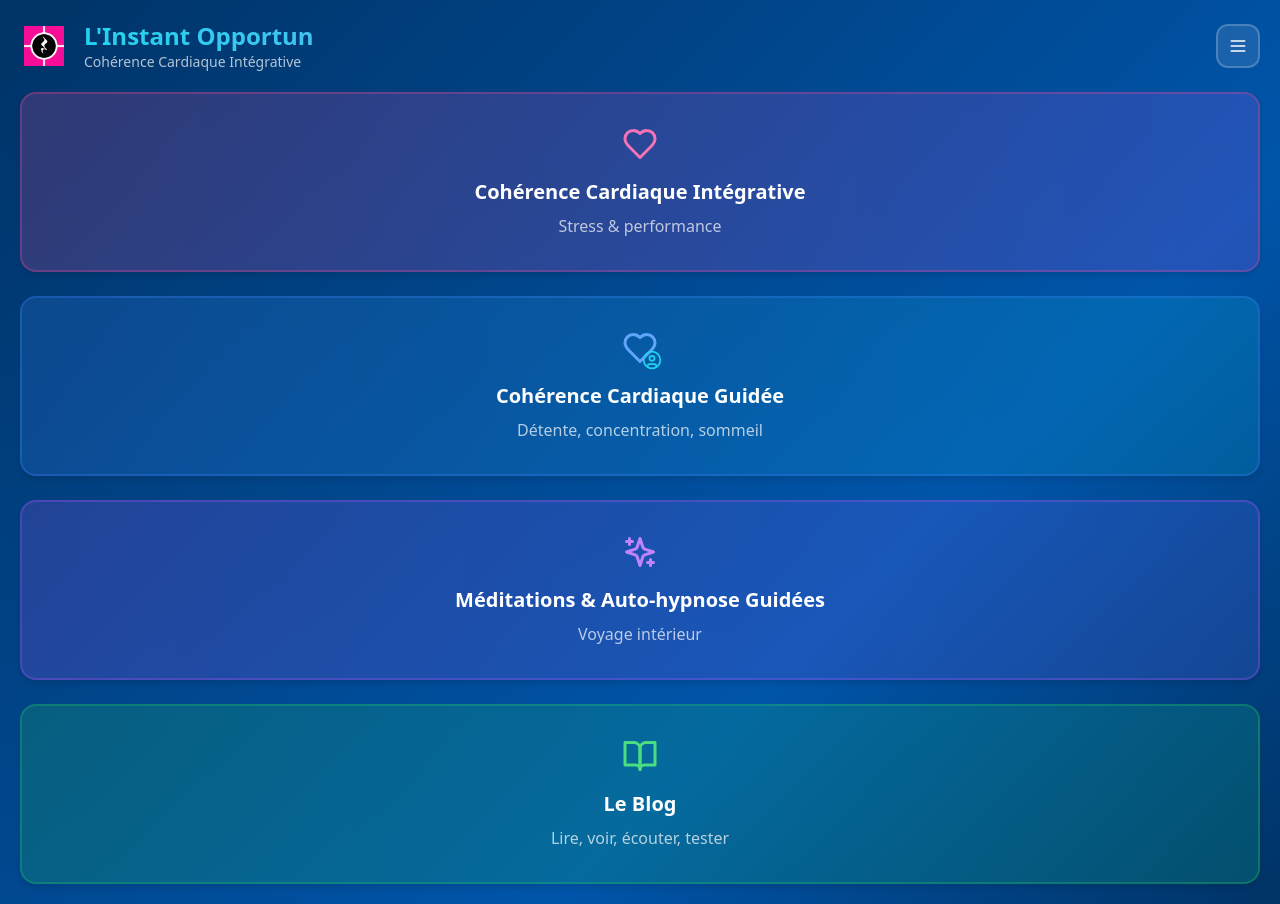
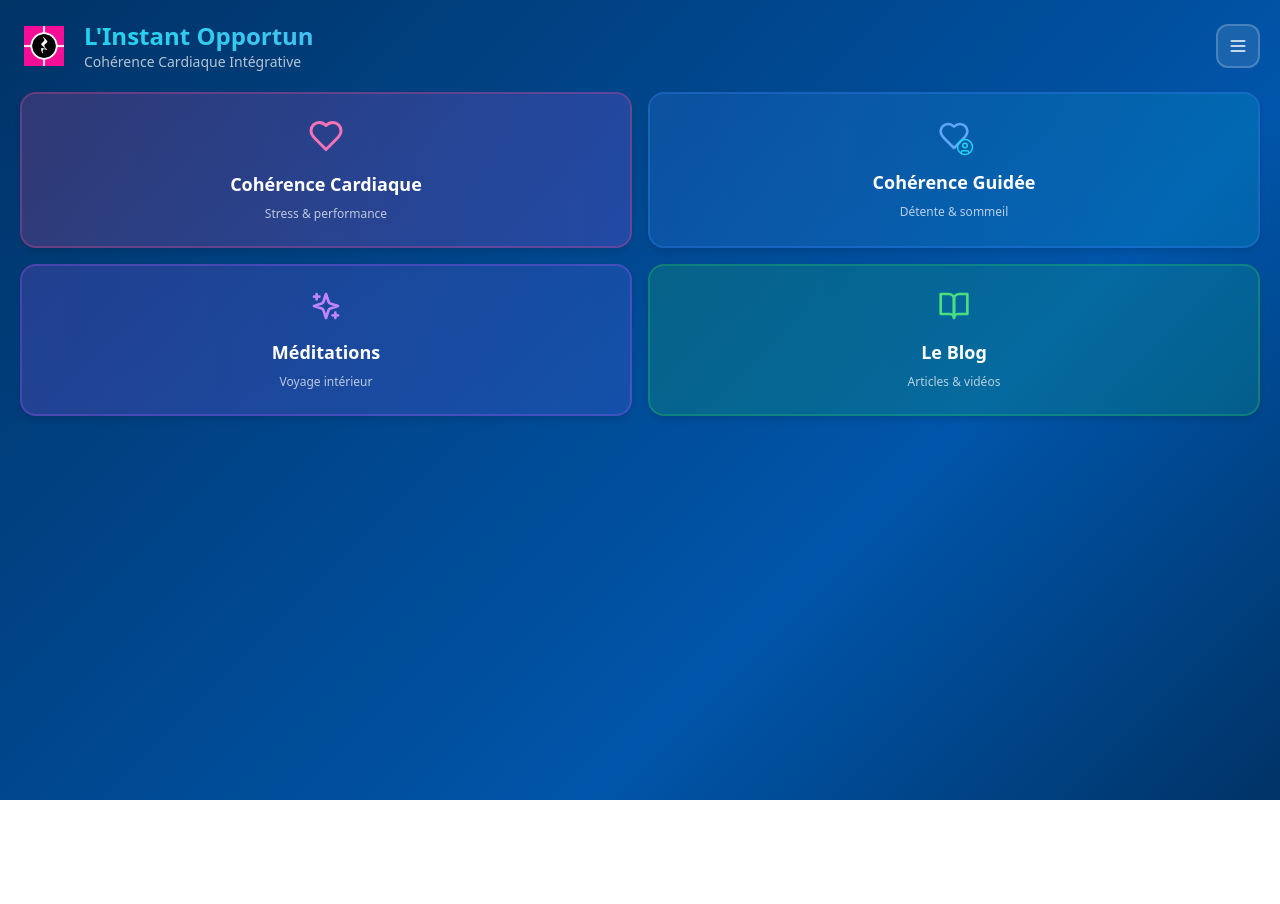
Before and after one commit to TITCLAIRE/lyne-up, a React (Vite) app: page / in a window 1280 px wide. After the commit the page ends 800 px from the top, so only its background shows below. Built offline with nearby package versions, Linux system fonts and the light colour scheme.

Commit message:
Modifier la mise en page pour 2 cartes par ligne

```diff
--- a/src/index.css
+++ b/src/index.css
@@ -400,7 +400,7 @@
   box-shadow: 0 4px 6px rgba(0, 0, 0, 0.1);
   text-decoration: none;
   color: white;
-  min-height: 180px;
+  min-height: 150px;
 }
 
 .home-card:hover {
--- a/src/pages/HomeScreen.jsx
+++ b/src/pages/HomeScreen.jsx
@@ -6,39 +6,39 @@ import { useAppStore } from '../store/appStore';
 export default function HomeScreen() {
   return (
     <div className="px-5 pb-5">
-      <div className="grid gap-6">
+      <div className="grid grid-cols-2 gap-4">
         <Link to="/intro/libre" className="home-card bg-gradient-to-r from-pink-500/20 to-purple-500/20 border-2 border-pink-500/30">
           <div className="flex flex-col items-center justify-center h-full p-6 text-center">
             <Heart size={36} className="mb-4 text-pink-400" />
-            <h2 className="text-xl font-bold mb-2">Cohérence Cardiaque Intégrative</h2>
-            <span className="text-white/70">Stress & performance</span>
+            <h2 className="text-lg font-bold mb-1">Cohérence Cardiaque</h2>
+            <span className="text-white/70 text-xs">Stress & performance</span>
           </div>
         </Link>
 
         <Link to="/intro/guidees" className="home-card bg-gradient-to-r from-blue-500/20 to-cyan-500/20 border-2 border-blue-500/30">
           <div className="flex flex-col items-center justify-center h-full p-6 text-center">
             <div className="relative mb-4">
-              <Heart size={36} className="text-blue-400" />
-              <UserCircle size={20} className="absolute -bottom-1 -right-1 text-cyan-400" />
+              <Heart size={32} className="text-blue-400" />
+              <UserCircle size={18} className="absolute -bottom-1 -right-1 text-cyan-400" />
             </div>
-            <h2 className="text-xl font-bold mb-2">Cohérence Cardiaque Guidée</h2>
-            <span className="text-white/70">Détente, concentration, sommeil</span>
+            <h2 className="text-lg font-bold mb-1">Cohérence Guidée</h2>
+            <span className="text-white/70 text-xs">Détente & sommeil</span>
           </div>
         </Link>
 
         <Link to="/intro/voyage" className="home-card bg-gradient-to-r from-purple-500/20 to-indigo-500/20 border-2 border-purple-500/30">
           <div className="flex flex-col items-center justify-center h-full p-6 text-center">
-            <Sparkles size={36} className="mb-4 text-purple-400" />
-            <h2 className="text-xl font-bold mb-2">Méditations & Auto-hypnose Guidées</h2>
-            <span className="text-white/70">Voyage intérieur</span>
+            <Sparkles size={32} className="mb-4 text-purple-400" />
+            <h2 className="text-lg font-bold mb-1">Méditations</h2>
+            <span className="text-white/70 text-xs">Voyage intérieur</span>
           </div>
         </Link>
 
         <Link to="/intro/blog" className="home-card bg-gradient-to-r from-green-500/20 to-emerald-500/20 border-2 border-green-500/30">
           <div className="flex flex-col items-center justify-center h-full p-6 text-center">
-            <BookOpen size={36} className="mb-4 text-green-400" />
-            <h2 className="text-xl font-bold mb-2">Le Blog</h2>
-            <span className="text-white/70">Lire, voir, écouter, tester</span>
+            <BookOpen size={32} className="mb-4 text-green-400" />
+            <h2 className="text-lg font-bold mb-1">Le Blog</h2>
+            <span className="text-white/70 text-xs">Articles & vidéos</span>
           </div>
         </Link>
       </div>
```
